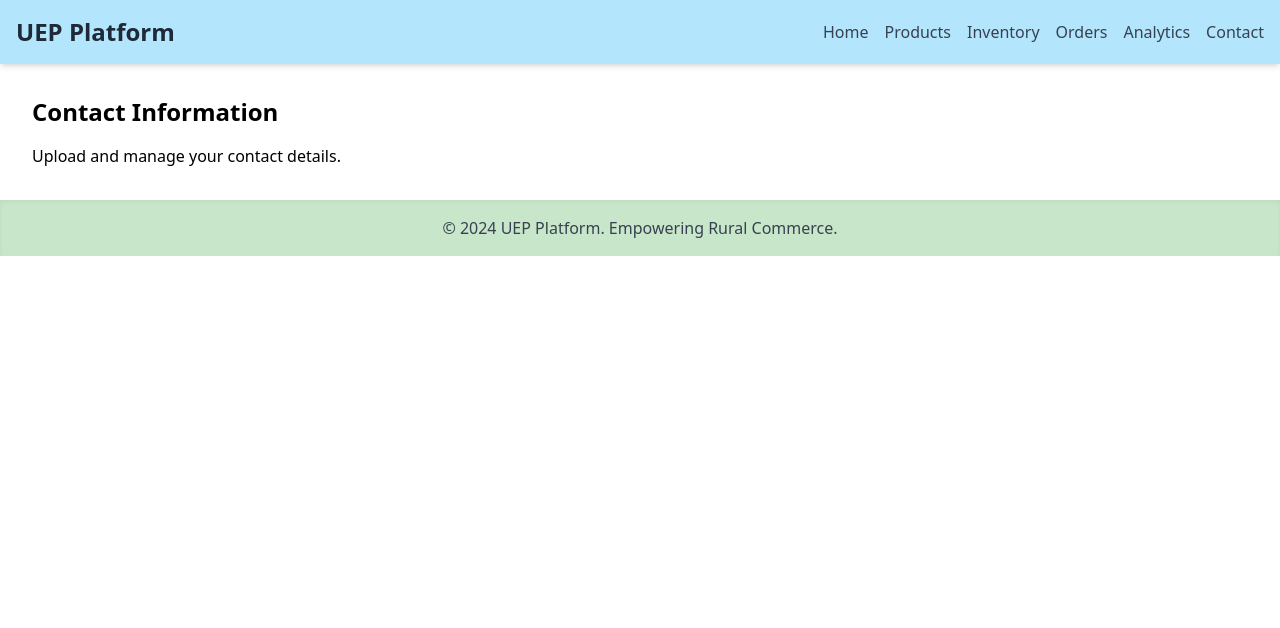
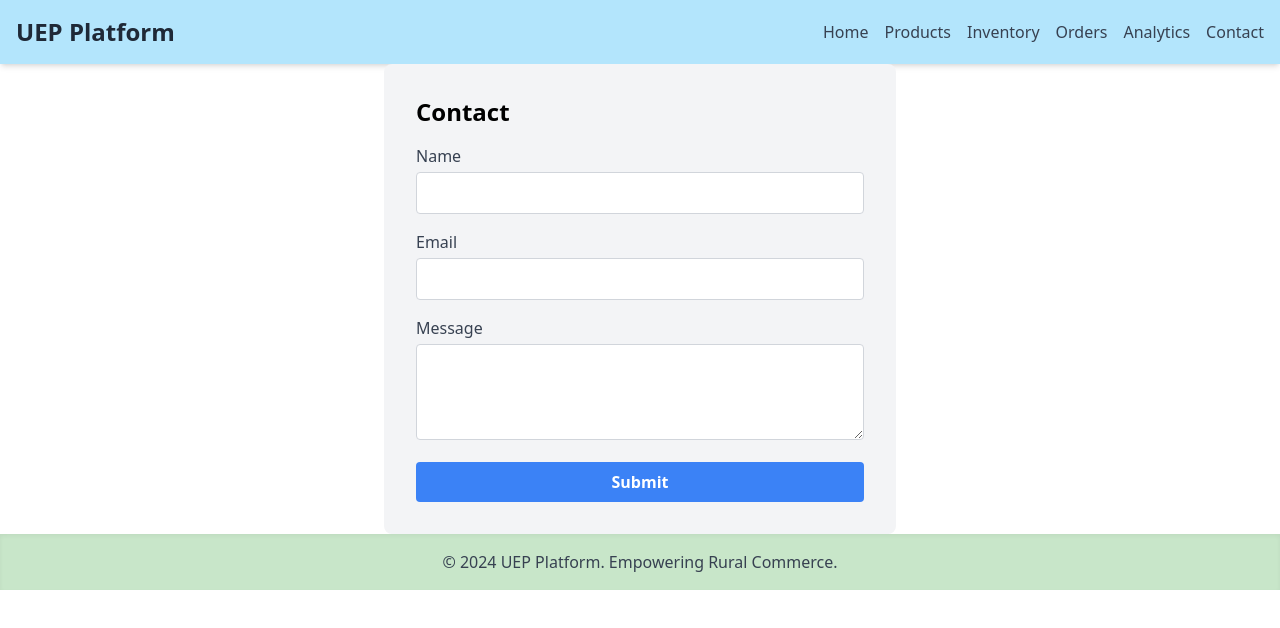
Before and after one commit to badu01/rural_commerce, a React (Create React App) app: page /contact in a window 1280 px wide. Shown: the top 628 px of the page. Built offline with nearby package versions, Linux system fonts and the light colour scheme.

Commit message:
Update Contact.jsx

```diff
--- a/src/pages/Contact.jsx
+++ b/src/pages/Contact.jsx
@@ -1,10 +1,79 @@
+import React, { useState } from 'react';
+
 function Contact() {
-    return (
-      <div className="p-8">
-        <h2 className="text-2xl font-bold mb-4">Contact Information</h2>
-        <p>Upload and manage your contact details.</p>
-      </div>
-    );
-  }
+  const [formData, setFormData] = useState({
+    name: '',
+    email: '',
+    message: ''
+  });
 
-  export default Contact;
+  const [submitted, setSubmitted] = useState(false);
+
+  // Handle form data change
+  const handleChange = (e) => {
+    const { name, value } = e.target;
+    setFormData({ ...formData, [name]: value });
+  };
+
+  // Handle form submission
+  const handleSubmit = (e) => {
+    e.preventDefault();
+    setSubmitted(true);
+  };
+
+  return (
+    <div className="p-8 bg-gray-100 rounded-lg max-w-lg mx-auto">
+      <h2 className="text-2xl font-bold mb-4">Contact</h2>
+
+
+      {submitted ? (
+        <div className="text-green-600 font-semibold">
+          Thank you for contacting us! We'll get back to you soon.
+        </div>
+      ) : (
+        <form onSubmit={handleSubmit} className="space-y-4">
+          <div>
+            <label className="block text-gray-700 font-medium mb-1">Name</label>
+            <input
+              type="text"
+              name="name"
+              value={formData.name}
+              onChange={handleChange}
+              required
+              className="w-full p-2 border border-gray-300 rounded"
+            />
+          </div>
+          <div>
+            <label className="block text-gray-700 font-medium mb-1">Email</label>
+            <input
+              type="email"
+              name="email"
+              value={formData.email}
+              onChange={handleChange}
+              required
+              className="w-full p-2 border border-gray-300 rounded"
+            />
+          </div>
+          <div>
+            <label className="block text-gray-700 font-medium mb-1">Message</label>
+            <textarea
+              name="message"
+              value={formData.message}
+              onChange={handleChange}
+              required
+              className="w-full p-2 border border-gray-300 rounded h-24"
+            />
+          </div>
+          <button
+            type="submit"
+            className="w-full bg-blue-500 text-white font-semibold py-2 rounded hover:bg-blue-600"
+          >
+            Submit
+          </button>
+        </form>
+      )}
+    </div>
+  );
+}
+
+export default Contact;
```
